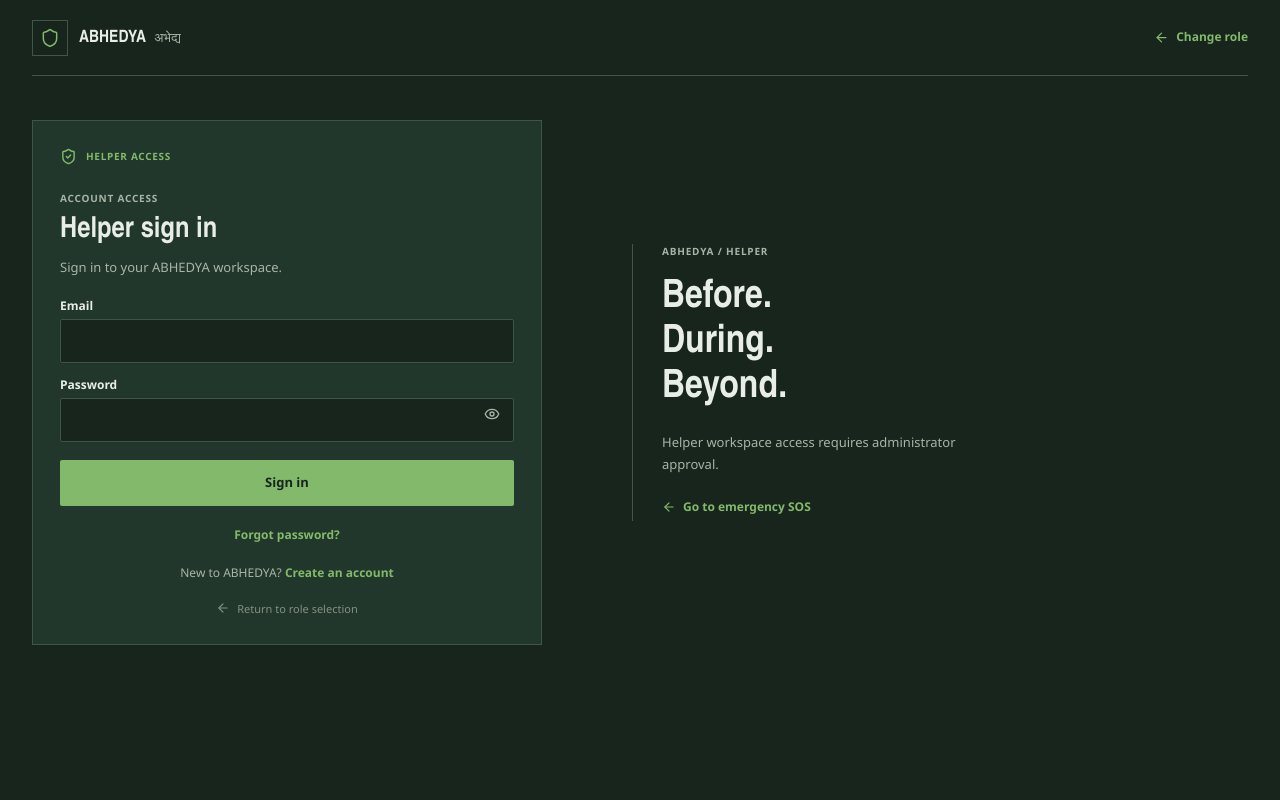
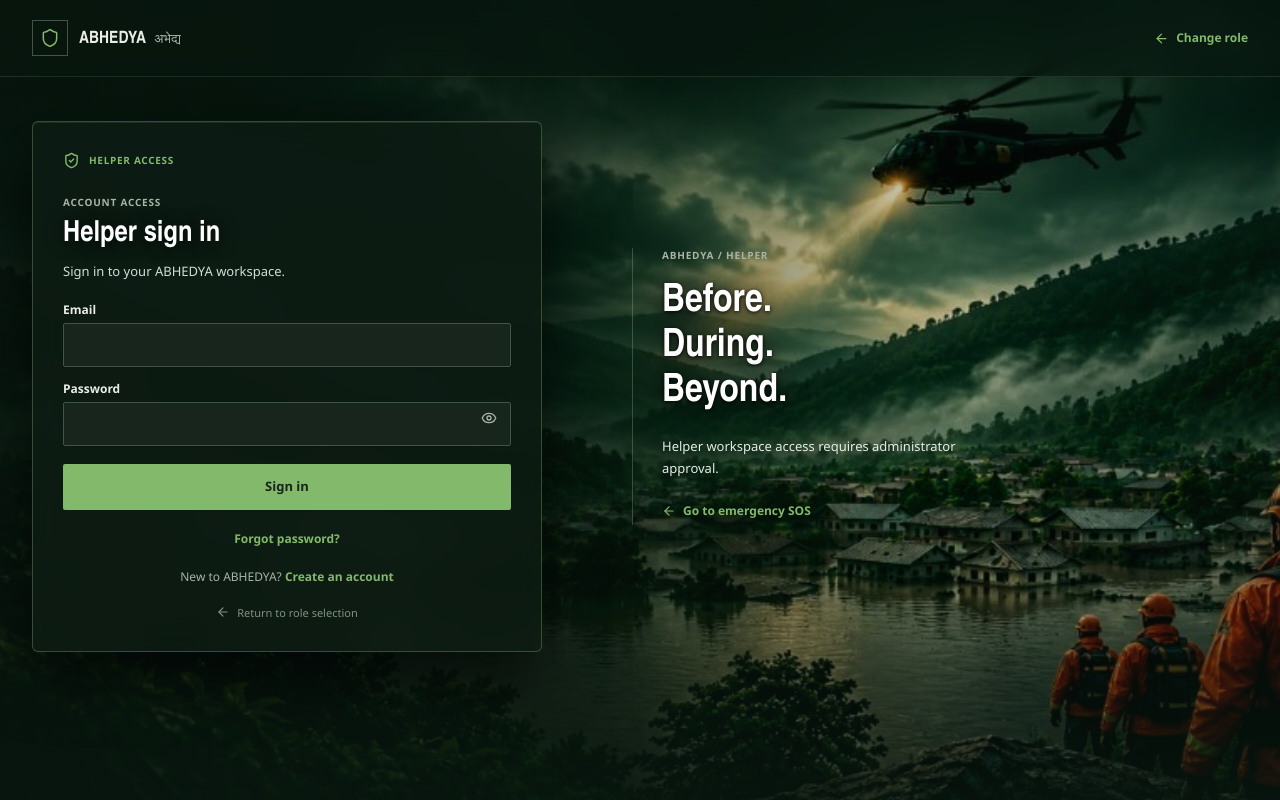
Before and after one commit to preranampkr/ABEDYA-T5, a React (Vite) app: page /helper/login in a window 1280 px wide. Built offline with nearby package versions, Linux system fonts and the light colour scheme; no server answers.

Commit message:
feat(ui): add flood rescue helicopter hero background to AuthPage

```diff
--- a/src/pages/AuthPage.tsx
+++ b/src/pages/AuthPage.tsx
@@ -129,10 +129,12 @@ function AuthPage({ role, mode }: AuthPageProps) {
 
   return (
     <div className="public-page auth-page">
-      <header className="site-header content-width">
-        <Brand />
-        <Link className="text-action" to="/roles"><ArrowLeft size={15} aria-hidden="true" /> Change role</Link>
-      </header>
+      <div className="site-header-bar">
+        <header className="site-header content-width">
+          <Brand />
+          <Link className="text-action" to="/roles"><ArrowLeft size={15} aria-hidden="true" /> Change role</Link>
+        </header>
+      </div>
       <main className="auth-main content-width">
         <section className="auth-panel">
           <div className="auth-panel-topline"><ShieldCheck size={17} aria-hidden="true" /><span>{roleLabel.toUpperCase()} ACCESS</span></div>
--- a/src/styles/app.css
+++ b/src/styles/app.css
@@ -382,6 +382,69 @@ select.text-input:valid { color: var(--paper); }
 .role-card-actions { display: flex; align-items: center; gap: 22px; margin-top: auto; padding-top: 25px; }
 .prototype-note { margin: 19px 0 0; color: var(--muted); font-size: 11px; }
 
+.auth-page {
+  position: relative;
+  min-height: 100vh;
+  background-color: #08160f;
+  overflow-x: hidden;
+}
+.auth-page::before {
+  content: '';
+  position: fixed;
+  inset: 0;
+  background-image: url('/images/auth-hero.jpg');
+  background-size: cover;
+  background-position: center 30%;
+  background-repeat: no-repeat;
+  filter: brightness(0.96) contrast(1.08) saturate(1.15);
+  pointer-events: none;
+  z-index: 0;
+}
+.auth-page::after {
+  content: '';
+  position: fixed;
+  inset: 0;
+  background:
+    linear-gradient(180deg, rgba(8, 22, 15, 0.45) 0%, rgba(8, 22, 15, 0.1) 25%, rgba(8, 22, 15, 0.2) 75%, rgba(8, 22, 15, 0.8) 100%),
+    linear-gradient(90deg, rgba(8, 22, 15, 0.82) 0%, rgba(8, 22, 15, 0.55) 45%, rgba(8, 22, 15, 0.08) 75%, rgba(8, 22, 15, 0.35) 100%);
+  pointer-events: none;
+  z-index: 1;
+}
+.auth-page > * {
+  position: relative;
+  z-index: 2;
+}
+.auth-page .auth-panel {
+  padding: 30px;
+  background: rgba(14, 28, 20, 0.84);
+  border: 1px solid rgba(158, 213, 132, 0.28);
+  backdrop-filter: blur(20px);
+  -webkit-backdrop-filter: blur(20px);
+  box-shadow: 0 24px 60px rgba(0, 0, 0, 0.65), inset 0 1px 0 rgba(255, 255, 255, 0.08);
+  border-radius: 6px;
+}
+.auth-page .auth-aside {
+  border-left-color: rgba(158, 213, 132, 0.28);
+}
+.auth-page .auth-aside-tagline {
+  color: #ffffff;
+  text-shadow: 0 2px 24px rgba(0, 0, 0, 0.9), 0 1px 4px rgba(0, 0, 0, 0.95);
+}
+.auth-page .auth-aside > p:not(.eyebrow):not(.auth-aside-tagline) {
+  color: #e2ede4;
+  text-shadow: 0 1px 12px rgba(0, 0, 0, 0.8);
+}
+.auth-page .auth-panel-topline {
+  color: var(--tactical);
+}
+.auth-page .page-header h1 {
+  color: #ffffff;
+  text-shadow: 0 2px 18px rgba(0, 0, 0, 0.85);
+}
+.auth-page .page-header .page-description {
+  color: #d1ded4;
+}
+
 .auth-main { display: grid; grid-template-columns: minmax(0, 510px) minmax(250px, 1fr); gap: 90px; justify-content: center; align-items: center; padding-block: 44px 70px; }
 .auth-panel { padding: 27px; border: 1px solid var(--border); background: var(--forest); }
 .auth-panel-topline { display: flex; align-items: center; gap: 9px; margin-bottom: 26px; color: var(--tactical); font-size: 10px; font-weight: 700; letter-spacing: 0.07em; }
```
Also changed, not shown: public/images/auth-hero.jpg (added), src/assets/auth-hero.jpg (added).
